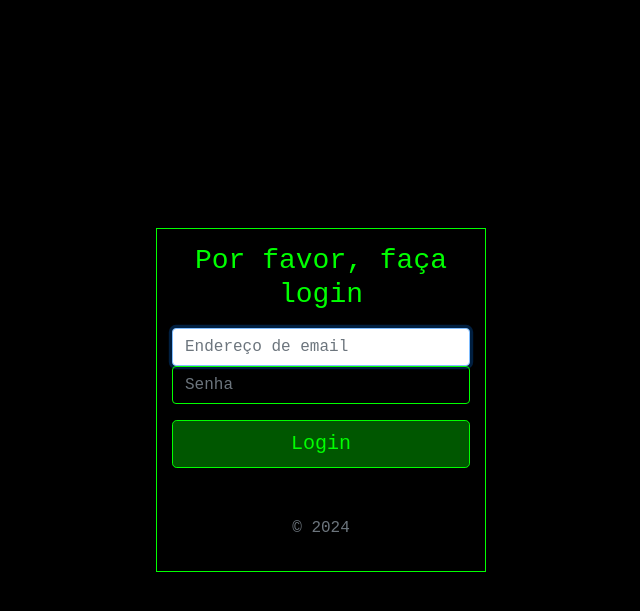
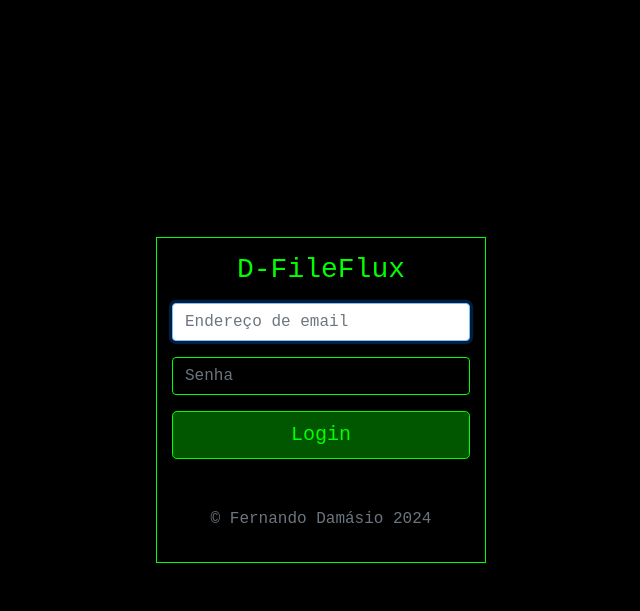
Before and after one commit to Damasious/D-FileFlux, a Flask app: template templates/login.html in a window 1280 px wide. Shown: the top 611 px of the page, without its empty margins (319-959 px from the left). Run offline with Flask 3, Linux system fonts and the light colour scheme; the template is opened without the code that fills it, so the values that code supplies are empty; the visitor is signed in with stand-in values (Sample User, id 1); parts of the project's set-up code (start-up, migrations or seed data) failed here and were passed over; some libraries are stand-ins or nearby versions.

Commit message:
Correção de layout em login e correção de duplicação no Banco de dados

```diff
--- a/server.py
+++ b/server.py
@@ -1,4 +1,4 @@
-from flask import Flask, session
+from flask import Flask, render_template, request, redirect, url_for, session, flash
 from flask_login import LoginManager, UserMixin, login_user, logout_user, login_required, current_user
 from werkzeug.security import generate_password_hash, check_password_hash
 from sqlalchemy import create_engine, MetaData, Table, Column, String, Integer, Boolean, select, func, DateTime
@@ -8,6 +8,7 @@ import datetime
 from datetime import datetime, timedelta
 import dash
 from dash import html, dcc, Input, Output, State, dash_table
+from dash.exceptions import PreventUpdate
 import dash_bootstrap_components as dbc
 import pandas as pd
 import base64
@@ -59,7 +60,7 @@ login_manager = LoginManager()
 login_manager.init_app(server)
 login_manager.login_view = 'login'
 
-@server.route('/login', methods=['GET', 'POST'])
+@server.route('/', methods=['GET', 'POST'])
 def login():
     if current_user.is_authenticated:
         return redirect('/home')  # Redireciona se já estiver autenticado
@@ -82,26 +83,7 @@ def login():
 
         flash('Login Failed. Please check username and password.')
 
-    return login_layout()
-
-
-@server.route('/logout')
-def logout():
-    logout_user()
-    return redirect('/login')
-
-
-
-def delete_user(email):
-    if is_admin():
-        delete_query = users_table.delete().where(users_table.c.email == email)
-        db_session.execute(delete_query)
-        db_session.commit()
-        logging.info(f"Admin {current_user.id} deleted user {email}")
-        return "Usuário deletado com sucesso."
-    return "Acesso negado."
-
-
+    return render_template('login.html')
 
 # Classe de usuário
 class User(UserMixin):
@@ -118,6 +100,11 @@ def load_user(user_id):
         user = User(user_query.email, user_query.superuser)  # Adicione o atributo superuser aqui
         return user
     return None
+
+@server.route('/logout')
+def logout():
+    logout_user()
+    return ('/')
 
 
 def is_admin():
@@ -148,7 +135,8 @@ app.index_string = """<!DOCTYPE html>
 
 app.layout = html.Div([
     dcc.Location(id='url', refresh=False),
-    html.Div(id='page-content', style={'backgroundColor': 'black'})
+    html.Div(id='page-content', style={'backgroundColor': 'black'}),
+
 ])
 
 # Callback de login modificado
@@ -182,19 +170,17 @@ def display_page(pathname):
 
     return html.Div("You are not authorized to view this page", style={'color': 'red'})
 
+def login_layout():
+    return render_template('login.html')
 
 
-
-def login_layout():
-    return html.Div([
-        dbc.Container([
-            html.H2("D-FileFlux", style={'color': '#00ff00', 'textAlign': 'center'}),
-            dbc.Input(type="email", id="email-input", placeholder="Seu email", className="mb-3", style={'backgroundColor': 'black', 'color': '#00ff00'}),
-            dbc.Input(type="password", id="password-input", placeholder="Sua Senha", className="mb-3", style={'backgroundColor': 'black', 'color': '#00ff00'}),
-            dbc.Button("Login", id="login-button", n_clicks=0, style={'backgroundColor': 'green', 'color': 'black'}),
-            html.Div(id='login-status', style={'color': 'red'})
-        ], style={'textAlign': 'center', 'width': '300px', 'marginTop': '100px', 'marginLeft': 'auto', 'marginRight': 'auto', 'border': '1px solid green', 'padding': '20px'}),
-    ], style={'height': '100vh', 'backgroundColor': 'black'})
+@app.callback(Output('redirect', 'pathname'),
+              [Input('logout-button', 'n_clicks')])
+def logout_redirect(n_clicks):
+    if n_clicks > 0:
+        logout_user()
+        return ('/')  # Redireciona para a tela de login após o logout
+    return dash.no_update
 
 def query_data():
     with engine.connect() as connection:
@@ -280,9 +266,10 @@ def home_layout():
     layout.append(
         html.Footer([
             html.P("por Fernando Damásio", style={'fontSize': 'small', 'textAlign': 'center'}),
+            html.Button('Sair', id='logout-button', n_clicks=0, style={'backgroundColor': '#00ff00', 'color': 'black','float': 'right'}),
         ], style={
             'width': '100%', 'backgroundColor': 'black', 'color': '#00ff00', 'padding': '10px', 'borderTop': '1px solid green'
-        })
+        }),
     )
 
     return html.Div(layout, style={'backgroundColor': 'black', 'color': '#00ff00'})
@@ -365,12 +352,6 @@ def update_output(contents, filename, last_modified, existing_children):
             db_session.execute(new_file)
             db_session.commit()
 
-            new_file = files_table.insert().values(
-                filename=filename, content=file_data, timestamp=datetime.utcnow().isoformat()
-            )
-            db_session.execute(new_file)
-            db_session.commit()
-
             # Construindo novos componentes HTML para serem exibidos
             new_upload = html.Div([
                 html.H5(filename),
@@ -388,7 +369,7 @@ def update_output(contents, filename, last_modified, existing_children):
                             )
                         ])
                     ], tab_style={'backgroundColor': 'black', 'color': 'green'},
-                          tab_class_name='custom-tab', active_tab_style={'backgroundColor': 'green', 'color': 'black'}),
+                          active_tab_style={'backgroundColor': 'green', 'color': 'black'}),
                     dbc.Tab(label='Recursos', children=[
                         html.Div([
                             html.H1("Dados de Recursos", style={'color': '#00ff00'}),
--- a/static/js/login.js
+++ b/static/js/login.js
@@ -7,7 +7,7 @@ document.getElementById('login-form').addEventListener('submit', function(event)
     formData.append('email', email);
     formData.append('password', password);
 
-    fetch('/login', {
+    fetch('/', {
         method: 'POST',
         body: formData
     })
--- a/templates/login.html
+++ b/templates/login.html
@@ -10,12 +10,13 @@
 <body class="text-center">
     <div class="container d-flex align-items-center justify-content-center" style="height: 100vh;">
         <form class="form-signin" id="login-form">
-            <h1 class="h3 mb-3 font-weight-normal" id="animated-title">Por favor, faça login</h1>
-            <input type="email" id="email-input" class="form-control" placeholder="Endereço de email" required autofocus>
+            <h1 class="h3 mb-3 font-weight-normal" id="animated-title">D-FileFlux</h1>
+            <input type="email" id="email-input" class="form-control mb-3" placeholder="Endereço de email" required autofocus>
             <input type="password" id="password-input" class="form-control" placeholder="Senha" required>
+
             <div id="login-status" class="mt-3"></div>
             <button class="btn btn-lg btn-custom btn-block" type="submit">Login</button>
-            <p class="mt-5 mb-3 text-muted">&copy; 2024</p>
+            <p class="mt-5 mb-3 text-muted">&copy; Fernando Damásio 2024</p>
         </form>
     </div>
     <script src="{{ url_for('static', filename='js/login.js') }}"></script>
```
